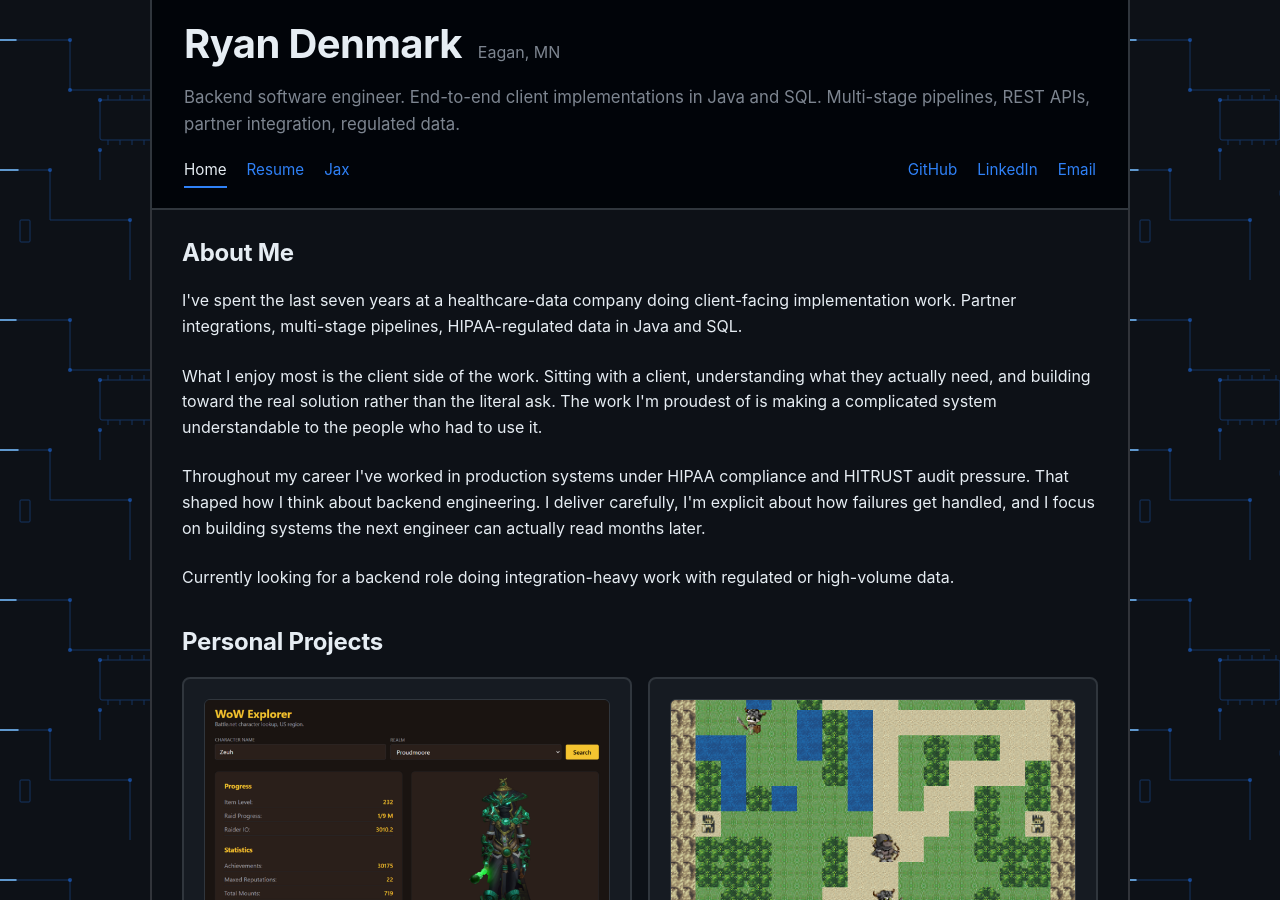
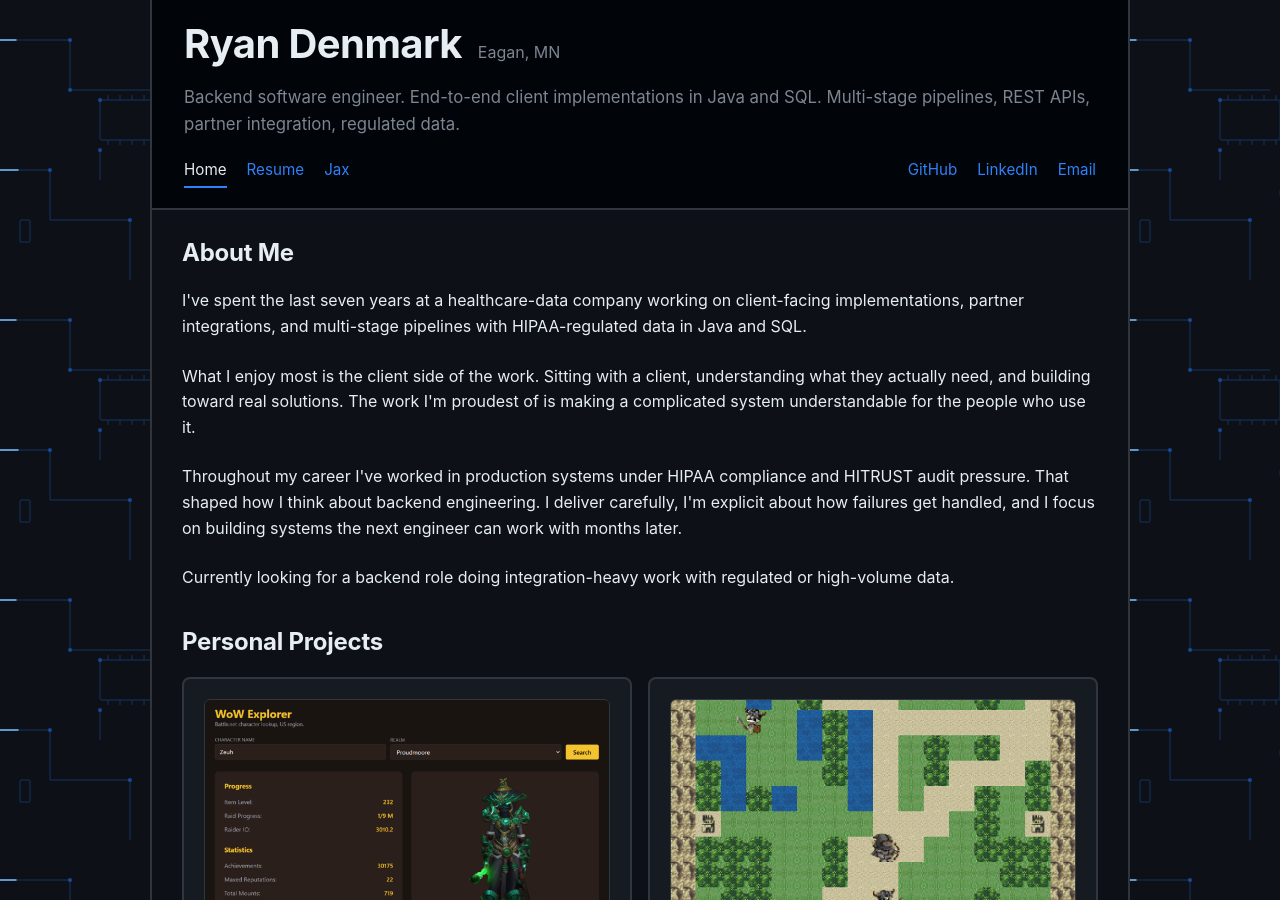
Before and after one commit to rwdenmark/rwdenmark.github.io, a Jekyll site: the page built from index.html, in a window 1280 px wide and 900 px high. Built offline with Jekyll 4.4.1, drawn with Linux system fonts in a browser that asks for light colours.

Commit message:
Update About Me copy

```diff
--- a/index.html
+++ b/index.html
@@ -8,9 +8,9 @@ og_description: End-to-end client implementations in Java and SQL. Pipelines, pa
 ---
 
 <h2 class="section-title">About Me</h2>
-<p>I've spent the last seven years at a healthcare-data company doing client-facing implementation work. Partner integrations, multi-stage pipelines, HIPAA-regulated data in Java and SQL.</p>
-<p>What I enjoy most is the client side of the work. Sitting with a client, understanding what they actually need, and building toward the real solution rather than the literal ask. The work I'm proudest of is making a complicated system understandable to the people who had to use it.</p>
-<p>Throughout my career I've worked in production systems under HIPAA compliance and HITRUST audit pressure. That shaped how I think about backend engineering. I deliver carefully, I'm explicit about how failures get handled, and I focus on building systems the next engineer can actually read months later.</p>
+<p>I've spent the last seven years at a healthcare-data company working on client-facing implementations, partner integrations, and multi-stage pipelines with HIPAA-regulated data in Java and SQL.</p>
+<p>What I enjoy most is the client side of the work. Sitting with a client, understanding what they actually need, and building toward real solutions. The work I'm proudest of is making a complicated system understandable for the people who use it.</p>
+<p>Throughout my career I've worked in production systems under HIPAA compliance and HITRUST audit pressure. That shaped how I think about backend engineering. I deliver carefully, I'm explicit about how failures get handled, and I focus on building systems the next engineer can work with months later.</p>
 <p>Currently looking for a backend role doing integration-heavy work with regulated or high-volume data.</p>
 
 <h2 class="section-title">Personal Projects</h2>
```
